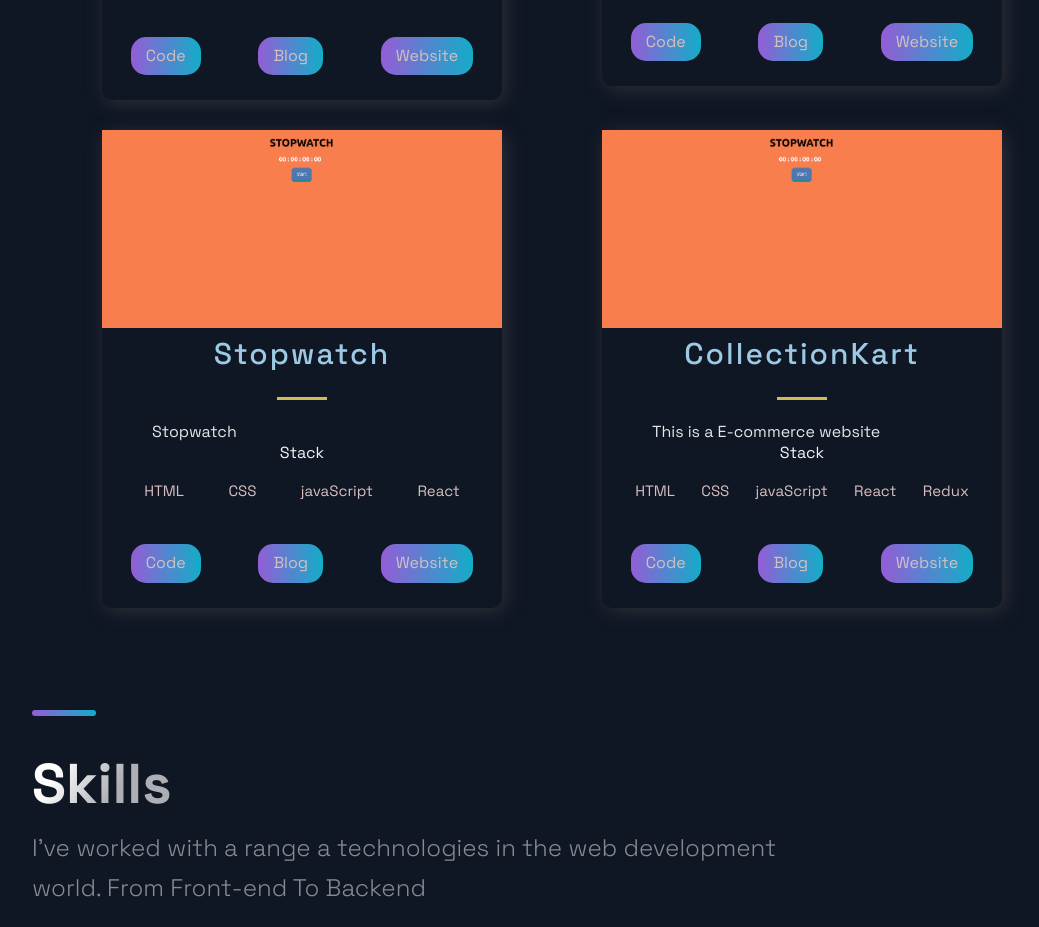
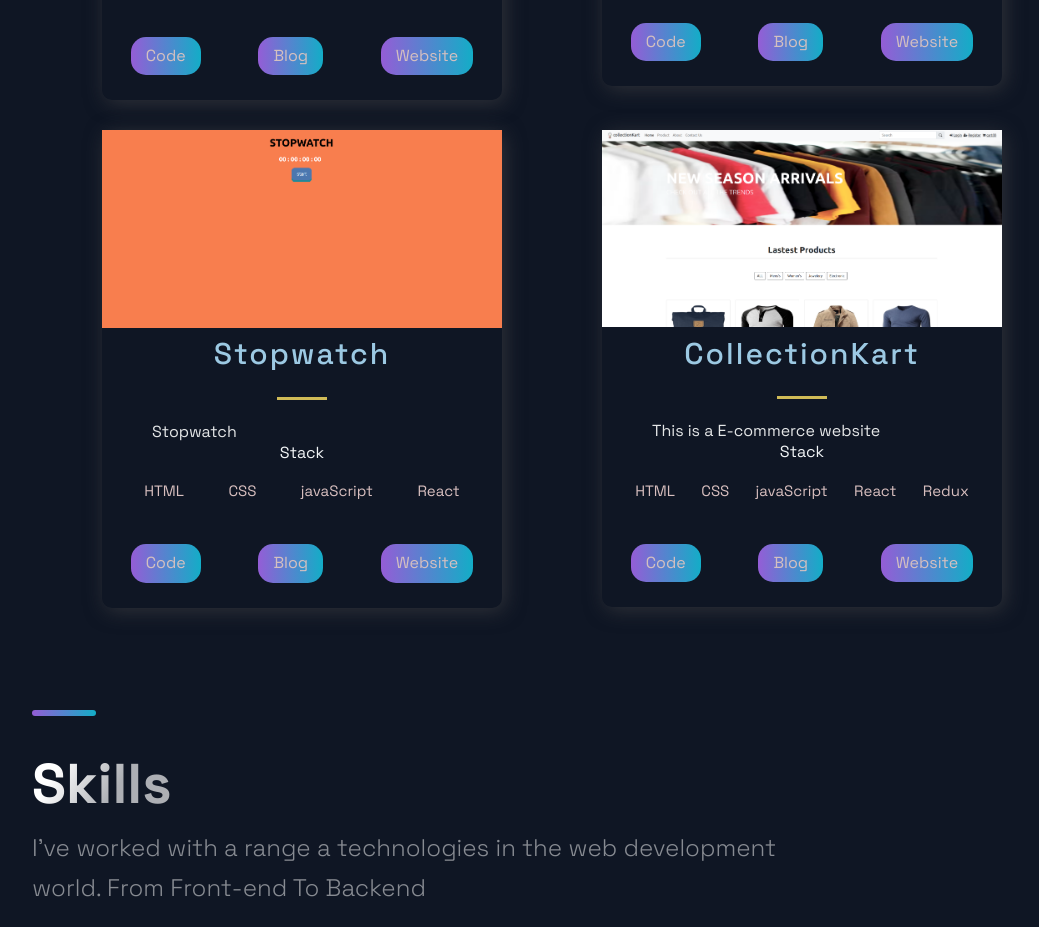
Before and after one commit to surajmasai/portfolio_website, a Next.js app: page / in a window 1280 px wide. Shown: the part 2660-3587 px from the top of the page, without its empty margins (88-1127 px from the left). Built offline with nearby package versions, Linux system fonts and the light colour scheme.

Commit message:
add project

```diff
--- a/src/constants/constants.js
+++ b/src/constants/constants.js
@@ -74,7 +74,7 @@ export const projects = [
   {
     title: 'CollectionKart',
     description: "This is a E-commerce website",
-    image: '/images/8.png',
+    image: '/images/9.png',
     tags: ['HTML', 'CSS', "javaScript", "React", "Redux"],
     source: 'https://collectionkart.vercel.app/',
     visit: 'https://github.com/surajmasai/collectionkart',
```
Also changed, not shown: public/images/9.png (added).
